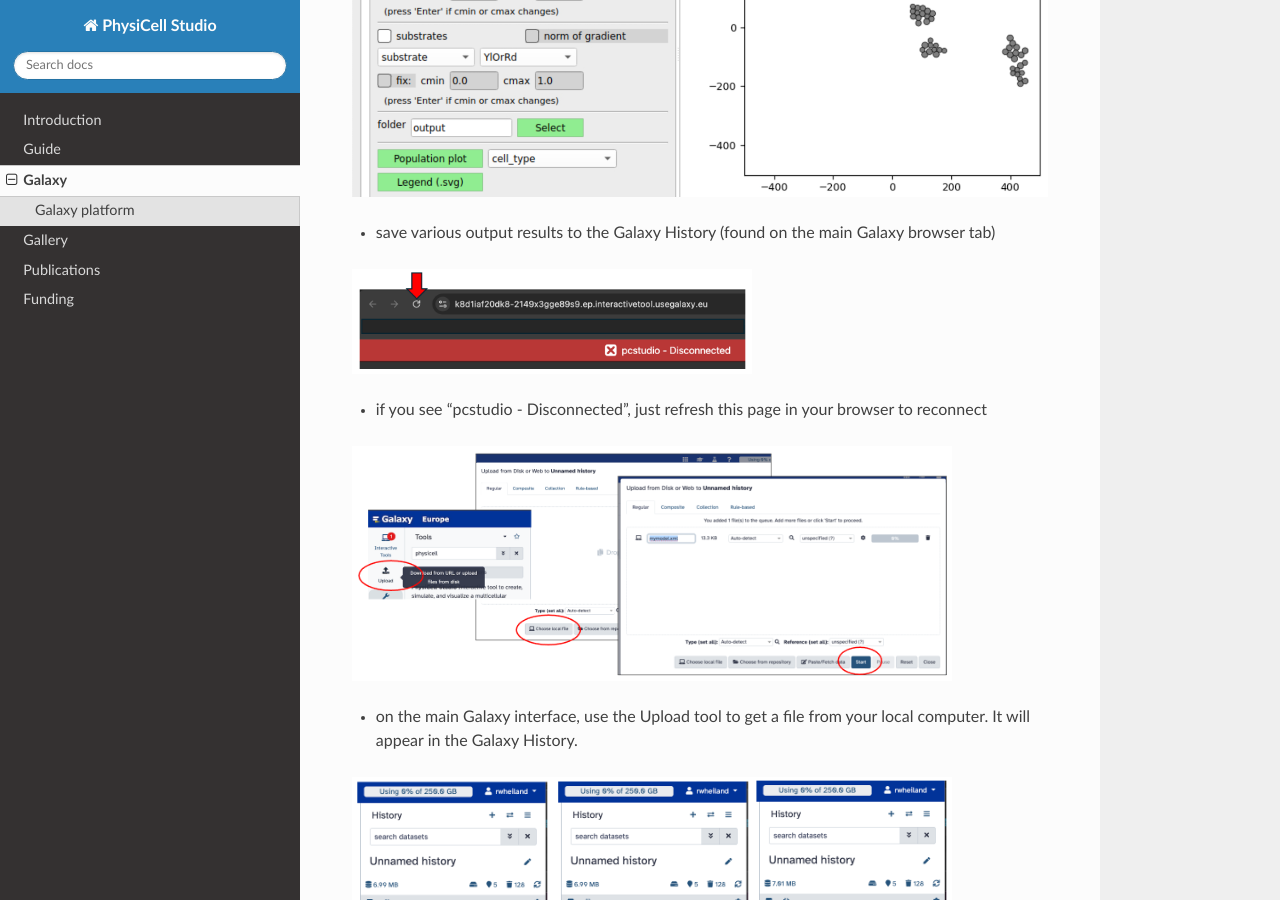
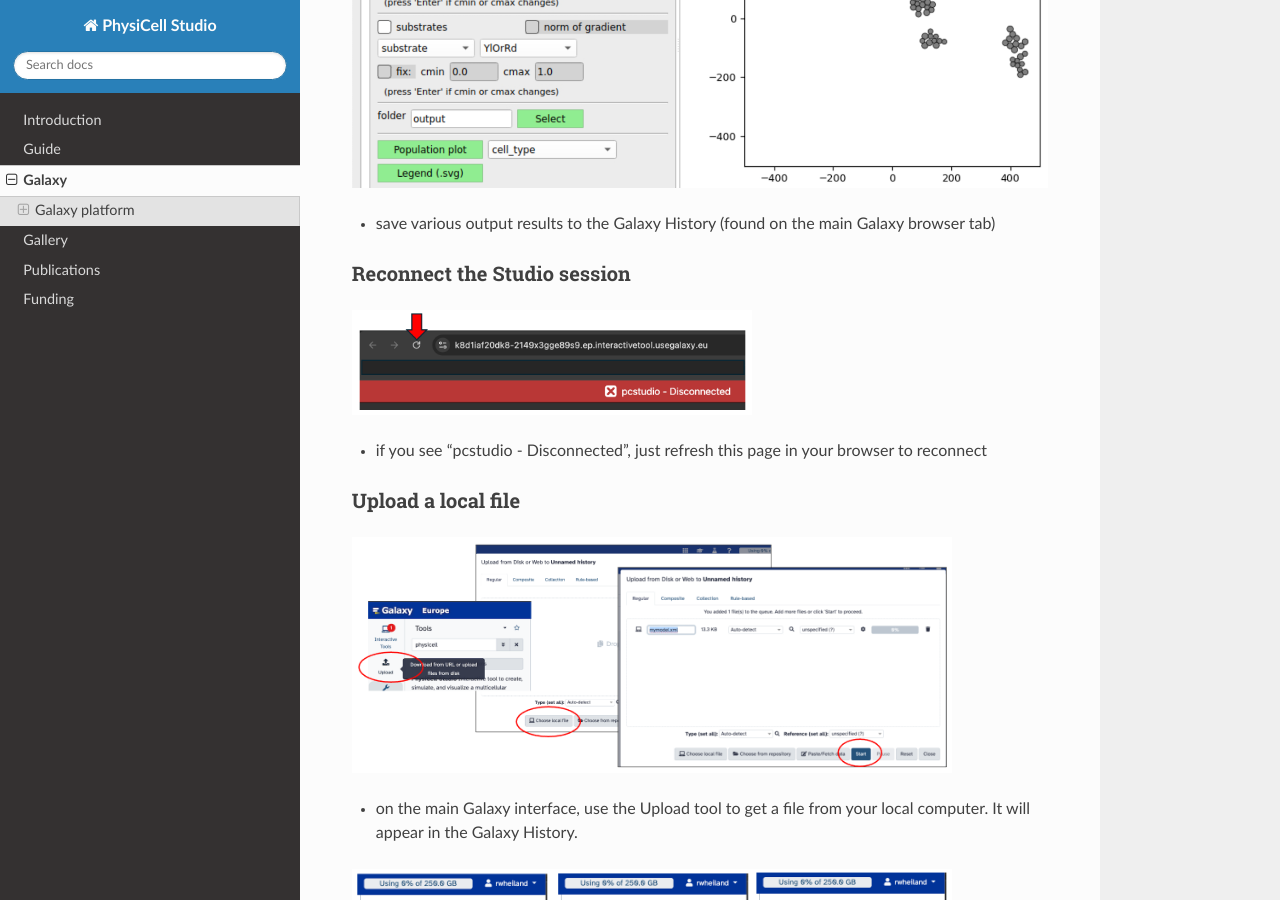
Before and after one commit to rheiland/Studio_rtd, a Sphinx documentation site: the page built from docs/source/galaxy.rst, in a window 1280 px wide and 900 px high, scrolled down 5147 px. Built offline with Sphinx 7.4.7 and the Read the Docs theme 3.1.0, drawn with Linux system fonts in a browser that asks for light colours; some of the changed text lies outside the part shown.

Commit message:
upload and get

```diff
--- a/docs/source/galaxy.rst
+++ b/docs/source/galaxy.rst
@@ -14,7 +14,8 @@
 not yet have an account, register for one - it is free and requires very little information.
 Once you have an account, login and follow the steps below to run PhysiCell Studio.
 
-Initial comments:
+Initial comments
+****************
 
 * currently only 2D models are allowed
 * when you run PhysiCell Studio, it starts from scratch, i.e., it does not retain the results from a previous session. Therefore, if you want to save results from a session, e.g., a model (.xml) or its initial conditions or rules (.csv), or a simulation's results (in the /output directory), you will need to explicitly do that before quitting PhysiCell Studio.
@@ -39,14 +40,22 @@
 .. image:: ./galaxy_imgs/galaxy_pcstudio_0.png
 * click the `Run Tool` to open PhysiCell Studio in an adjacent tab of your browser
 
+Studio GUI settings
+*******************
+
 .. image:: ./galaxy_imgs/pcstudio_remote_settings_widget.png
+   :width: 600px
 * when the Studio appears in its own tab, its widgets will appear too small. To remedy this, click the "3 vertical dots" icon on the left border. It will display settings for the GUI.
 
 .. image:: ./galaxy_imgs/pcstudio_remote_resizing.png
+   :width: 600px
 * then select the "Scaling Mode" dropdown menu and select "Remote Resizing". This should improve the overall usability of the GUI.
 
 .. image:: ./galaxy_imgs/pcstudio_run_sim0.png
 * to run the default simulation, click the Run tab and press the "Run simulation" button.
+
+Studio overview
+***************
 
 At this point, you should be able to follow instructions elsewhere for basic use of the Studio.
 https://physicell-studio.readthedocs.io/en/latest/guide.html#config-basics . HOWEVER, you will want to return to this page for Galaxy-specific instructions, especially regarding loading files and saving simulation results.
@@ -65,9 +74,15 @@
 .. image:: ./galaxy_imgs/pcstudio_put_on_history.png
 * save various output results to the Galaxy History (found on the main Galaxy browser tab)
 
+Reconnect the Studio session
+****************************
+
 .. image:: ./galaxy_imgs/pcstudio_refresh_to_reconnect.png
    :width: 400px
 * if you see "pcstudio - Disconnected", just refresh this page in your browser to reconnect
+
+Upload a local file
+*******************
 
 .. image:: ./galaxy_imgs/galaxy_upload_ui_3steps.png
    :width: 600px
@@ -78,5 +93,5 @@
 * in the Galaxy History, the new file will appear in 3 stages (a job starts (gray) to upload it, the job runs (orange), the job completes (green))
 
 .. image:: ./galaxy_imgs/get_from_history_steps.png
-   :width: 500px
+   :width: 600px
 * in the Studio, use "File -> get from History" to get this file (by ID)
```
